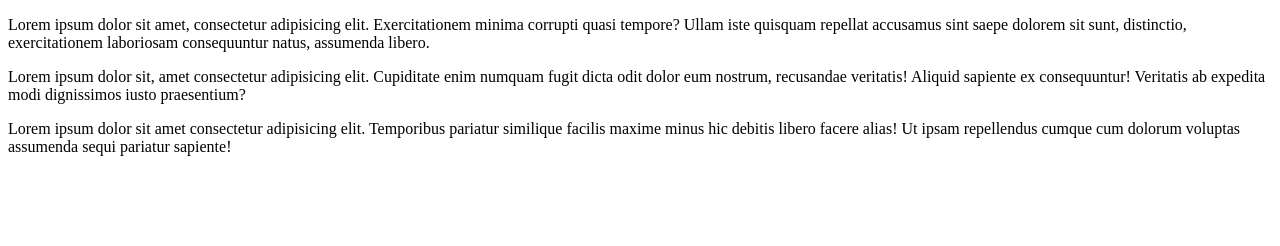
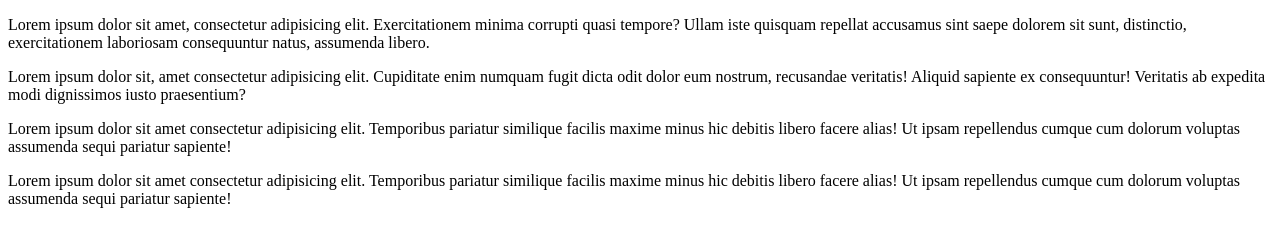
Before and after one commit to kib-ran/study, a plain HTML site: page index.html in a window 1280 px wide. Drawn offline with Linux system fonts and the light colour scheme.

Commit message:
i added forth paragraph

```diff
--- a/index.html
+++ b/index.html
@@ -9,5 +9,6 @@
     <p>Lorem ipsum dolor sit amet, consectetur adipisicing elit. Exercitationem minima corrupti quasi tempore? Ullam iste quisquam repellat accusamus sint saepe dolorem sit sunt, distinctio, exercitationem laboriosam consequuntur natus, assumenda libero.</p>
     <p>Lorem ipsum dolor sit, amet consectetur adipisicing elit. Cupiditate enim numquam fugit dicta odit dolor eum nostrum, recusandae veritatis! Aliquid sapiente ex consequuntur! Veritatis ab expedita modi dignissimos iusto praesentium?</p>
     <p>Lorem ipsum dolor sit amet consectetur adipisicing elit. Temporibus pariatur similique facilis maxime minus hic debitis libero facere alias! Ut ipsam repellendus cumque cum dolorum voluptas assumenda sequi pariatur sapiente!</p>
+    <p>Lorem ipsum dolor sit amet consectetur adipisicing elit. Temporibus pariatur similique facilis maxime minus hic debitis libero facere alias! Ut ipsam repellendus cumque cum dolorum voluptas assumenda sequi pariatur sapiente!</p>
 </body>
 </html>
```
